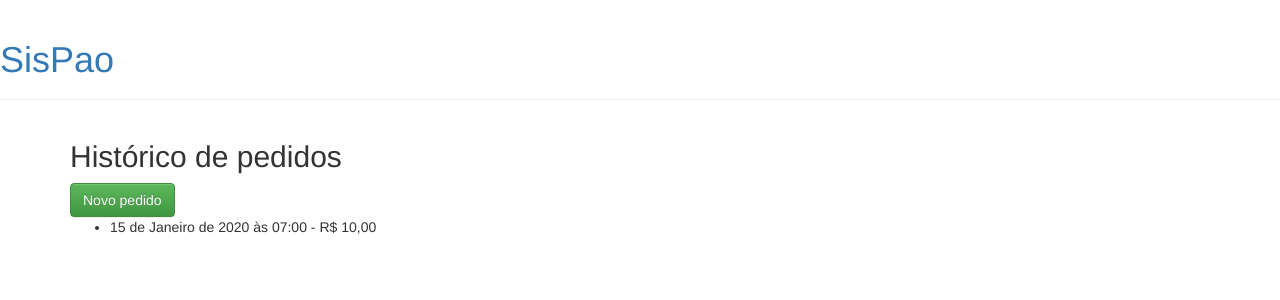
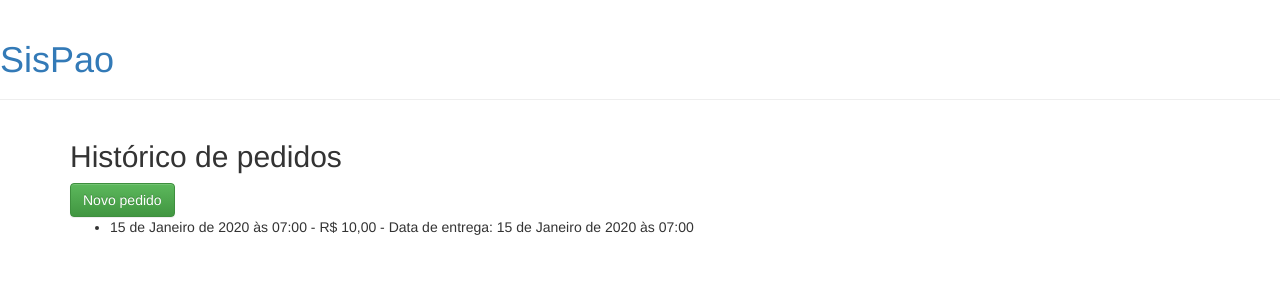
Before and after one commit to LuizHCamargo/atividade_ativa, a Django app: template sispao/templates/lista_pedidos.html in a window 1280 px wide. Shown: the top 300 px of the page. Run offline with Django 4.2, Linux system fonts and the light colour scheme; the template is opened without the code that fills it: values that come from a table or form of the project are taken from there, others are empty; tables that the repository leaves empty hold one stand-in row (values such as "Sample post"); some libraries are stand-ins or nearby versions.

Commit message:
Correções

```diff
--- a/sispao/forms.py
+++ b/sispao/forms.py
@@ -1,7 +1,5 @@
-from django.forms import ModelForm, ModelChoiceField, IntegerField, modelformset_factory
-from django.core.exceptions import ValidationError
+from django.forms import ModelForm, ModelChoiceField
 from .models import Cliente, PedidoProdutos, Produto
-import datetime
 
 class ClienteForm(ModelForm):
     class Meta:
--- a/sispao/templates/lista_pedidos.html
+++ b/sispao/templates/lista_pedidos.html
@@ -4,7 +4,7 @@
 <a class="btn btn-success" href="{% url 'novo_pedido' %}">Novo pedido</a>
 <ul>
     {% for pedido in pedidos %}
-        <li>{{ pedido.data_pedido }} - R$ {{ pedido.valor_total }}</li>
+        <li>{{ pedido.data_pedido }} - R$ {{ pedido.valor_total }} - Data de entrega: {{ pedido.data_entrega|default:"Ainda não entregue" }}</li>
     {% endfor %}
 </ul>
 
```
